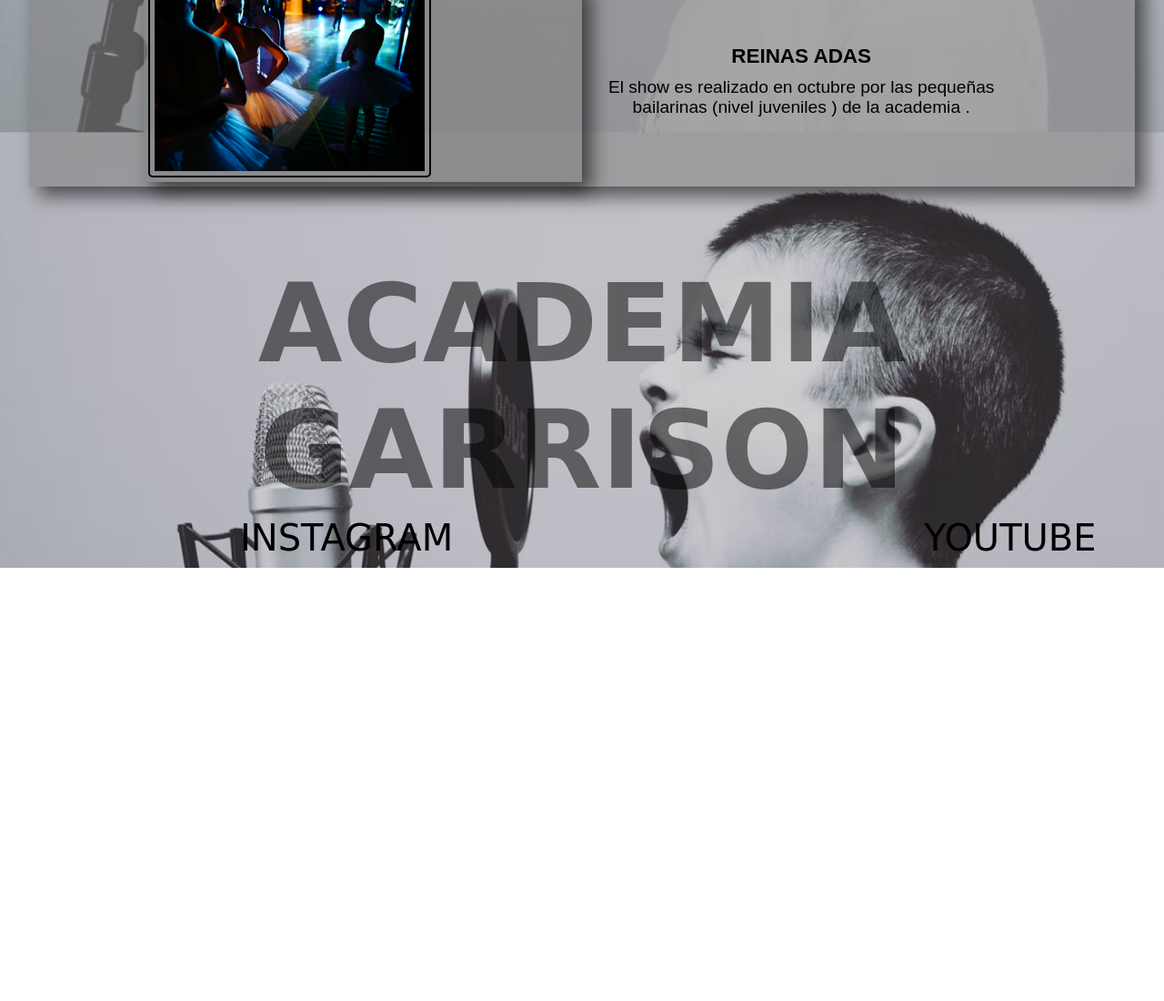
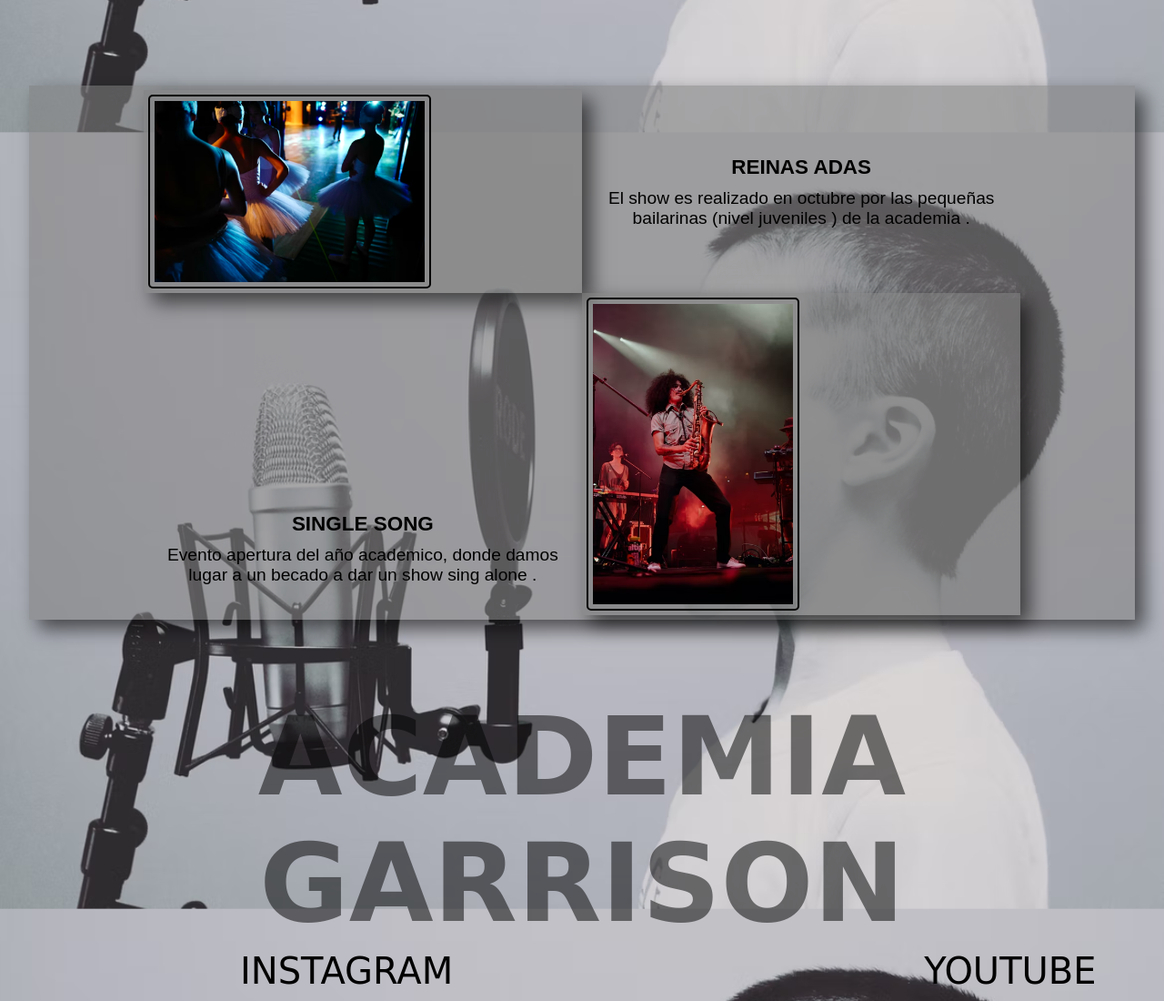
Before and after one commit to Agu1laredu/AcademiaGarrison, a website: page eventos.html in a window 1280 px wide. Shown: the part 708-1808 px from the top of the page at 91% size. Before the commit the page ends 1332 px from the top, so only its background shows below. Drawn offline with Linux system fonts and the light colour scheme; a web font is replaced by a local one.

Commit message:
Detalles de diseño

```diff
--- a/eventos.html
+++ b/eventos.html
@@ -80,9 +80,10 @@
           Evento apertura del año academico, donde damos lugar a un becado a dar un show sing alone .
         </p>
       </div>
+
     </section>
 
-    <section id="sectionn" style="margin-top: 5%" class="sectionn">
+    <section id="sectionn" style="margin-top: 15%" class="sectionn">
       <div class="div1">
         <img
           style="max-width: 200%"
@@ -94,6 +95,20 @@
         <h3>REINAS ADAS</h3>
         <p>
           El show es realizado en octubre por las pequeñas bailarinas (nivel juveniles ) de la academia .
+        </p>
+      </div>
+      <br>
+       <div class="div1">
+        <img
+          style="max-width: 150%"
+          src="Imagenes/canto3.avif"
+          alt="eventos realizados"
+        />
+      </div>
+      <div style="margin-top: -30%;">
+        <h3>SINGLE SONG</h3>
+        <p>
+          Evento apertura del año academico, donde damos lugar a un becado a dar un show sing alone .
         </p>
       </div>
     </section>
--- a/scss/_eventos.scss
+++ b/scss/_eventos.scss
@@ -55,3 +55,9 @@ img {
 
 
 }
+
+@media (max-width: 800px) {
+   #sectionn {
+        margin-top: 500%;
+   }
+}
```
Also changed, not shown: scss/index.css, 1 other file.
